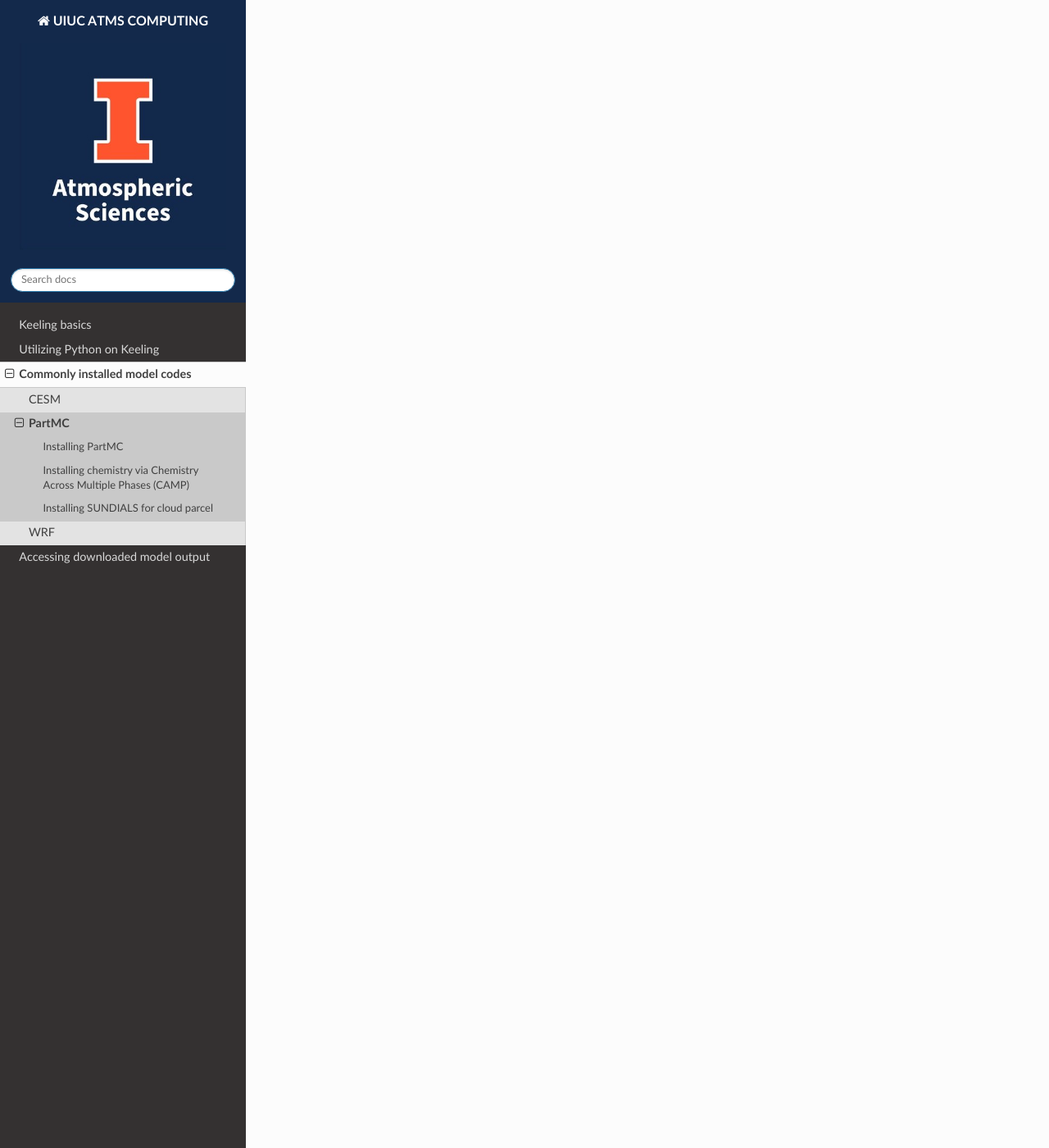
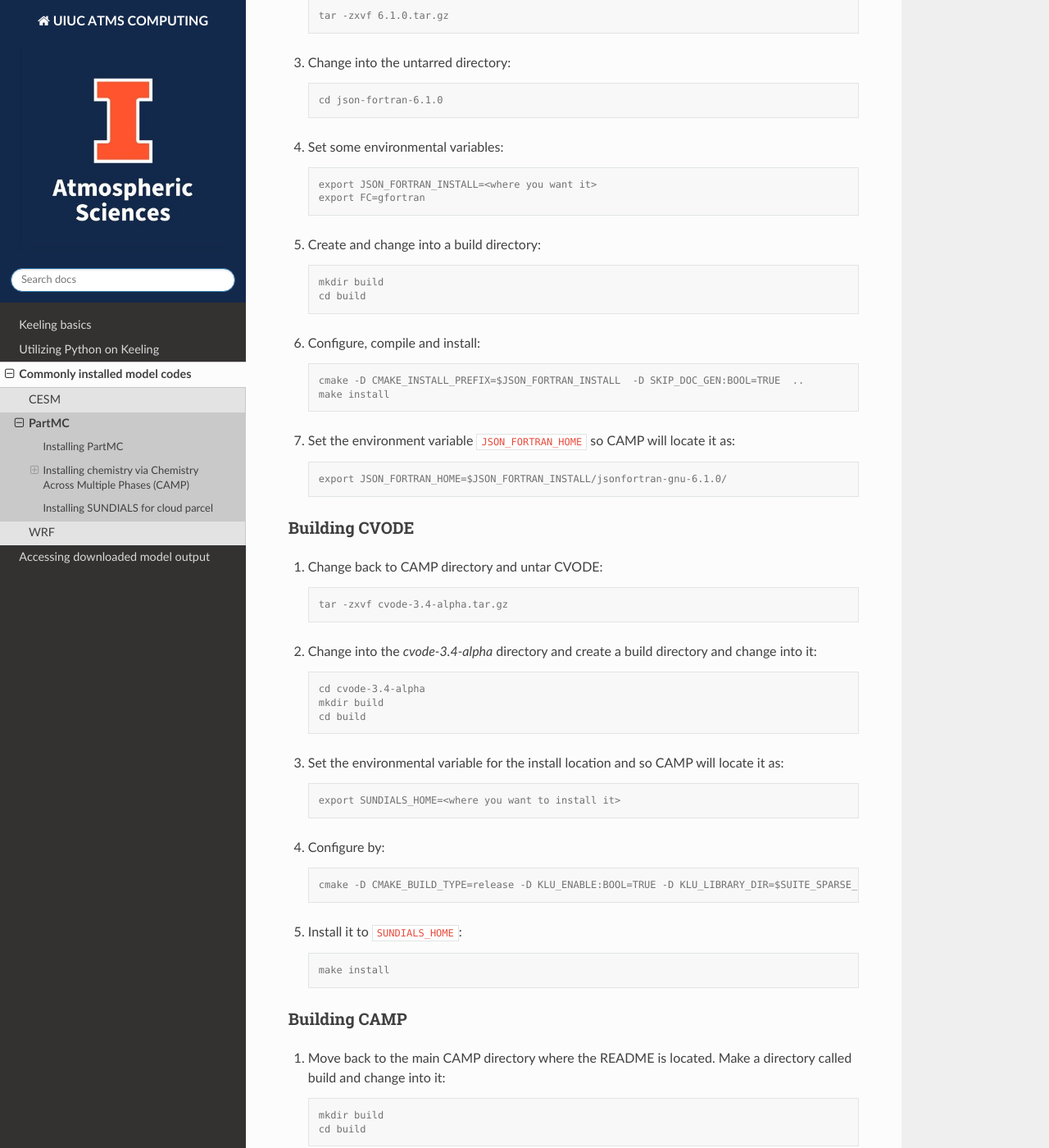
Before and after one commit to atmsillinois/uiuc-atmos-computing, a Sphinx documentation site: the page built from docs/source/partmc.rst, in a window 1280 px wide and 1400 px high, scrolled down 2869 px. Shown: the whole window at 82% size. Built offline with Sphinx 7.4.7 and the Read the Docs theme 2.0.0, drawn with Linux system fonts in a browser that asks for light colours; some of the changed text lies outside the part shown.

Commit message:
Reformat PartMC guide and add CAMP chemistry configure process (#8)
* fix ordered list formatting. added camp information

* minor fixes

```diff
--- a/docs/source/partmc.rst
+++ b/docs/source/partmc.rst
@@ -104,10 +101,158 @@
 Installing chemistry via Chemistry Across Multiple Phases (CAMP)
 ----------------------------------------------------------------
 
-CAMP is available `here <https://github.com/open-atmos/camp>`__
+CAMP is available at `open-atmos/camp <https://github.com/open-atmos/camp>`__.
+It can be cloned by:
+
+.. code-block:: console
+
+   git clone https://github.com/open-atmos/camp.git
+
+CAMP has the following library dependencies:
+
+   * SuiteSparse
+   * JSON-Fortran
+   * CVODE
+
+Building SuiteSparse
+^^^^^^^^^^^^^^^^^^^^
+
+#. Download SuiteSparse:
+
+   .. code-block:: console
+
+      curl -kLO http://faculty.cse.tamu.edu/davis/SuiteSparse/SuiteSparse-5.1.0.tar.gz
+
+#. Untar the tar file:
+
+   .. code-block:: console
+
+      tar -zxvf SuiteSparse-5.1.0.tar.gz
+
+#. Set some environmental variables
+
+   .. code-block:: console
+
+      export CXX=g++
+      export SUITE_SPARSE_HOME=<where you like to install it>
+
+#. Build and install the library:
+
+   .. code-block:: console
+
+      make install INSTALL=$SUITE_SPARSE_HOME BLAS="-L/lib64 -lopenblas"
+
+Building JSON-Fortran
+^^^^^^^^^^^^^^^^^^^^^
+
+#. Download JSON-Fortran:
+
+   .. code-block:: console
+
+      curl -LO https://github.com/jacobwilliams/json-fortran/archive/6.1.0.tar.gz
+
+#. Untar the tar file:
+
+   .. code-block:: console
+
+      tar -zxvf 6.1.0.tar.gz
+
+#. Change into the untarred directory:
+
+   .. code-block:: console
+
+      cd json-fortran-6.1.0
+
+#. Set some environmental variables:
+
+   .. code-block:: console
+
+      export JSON_FORTRAN_INSTALL=<where you want it>
+      export FC=gfortran
+
+#. Create and change into a build directory:
+
+   .. code-block:: console
+
+      mkdir build
+      cd build
+
+#. Configure, compile and install:
+
+   .. code-block:: console
+
+      cmake -D CMAKE_INSTALL_PREFIX=$JSON_FORTRAN_INSTALL  -D SKIP_DOC_GEN:BOOL=TRUE  ..
+      make install
+
+#. Set the environment variable ``JSON_FORTRAN_HOME`` so CAMP will locate it as:
+
+   .. code-block:: console
+
+      export JSON_FORTRAN_HOME=$JSON_FORTRAN_INSTALL/jsonfortran-gnu-6.1.0/
+
+Building CVODE
+^^^^^^^^^^^^^^
+
+#. Change back to CAMP directory and untar CVODE:
+
+   .. code-block:: console
+
+      tar -zxvf cvode-3.4-alpha.tar.gz
+
+#. Change into the `cvode-3.4-alpha` directory and create a build directory and change into it:
+
+   .. code-block:: console
+
+      cd cvode-3.4-alpha
+      mkdir build
+      cd build
+
+#. Set the environmental variable for the install location and so CAMP will locate it as:
+
+   .. code-block:: console
+
+      export SUNDIALS_HOME=<where you want to install it>
+
+#. Configure by:
+
+   .. code-block:: console
+
+      cmake -D CMAKE_BUILD_TYPE=release -D KLU_ENABLE:BOOL=TRUE -D KLU_LIBRARY_DIR=$SUITE_SPARSE_HOME/lib -D KLU_INCLUDE_DIR=$SUITE_SPARSE_HOME/include -D EXAMPLES_INSTALL:BOOL=FALSE -D CMAKE_INSTALL_PREFIX=$SUNDIALS_HOME ..
+
+#. Install it to ``SUNDIALS_HOME``:
+
+   .. code-block:: console
+
+      make install
+
+Building CAMP
+^^^^^^^^^^^^^
+
+#. Move back to the main CAMP directory where the README is located.
+   Make a directory called build and change into it:
+
+   .. code-block:: console
+
+      mkdir build
+      cd build
+
+#. Configure CAMP:
+
+   .. code-block:: console
+
+      ccmake3 ..
+
+   Inside ccmake press ``[c]`` to configure, edit the values as needed, press ``[c]`` again, then ``[g]`` to generate. Optional libraries can be activated by setting the ENABLE variable to ON.
+
+#. Compile CAMP and test it as follows. Some tests may fail due to bad random initial conditions, so re-run the tests a few times to see if failures persist.
+
+   .. code-block:: console
+
+      make
+      make test
 
 Installing SUNDIALS for cloud parcel
 ------------------------------------
 
 SUNDIALS (SUNDIALS is a SUite of Nonlinear and DIfferential/ALgebraic equation Solvers)
-is available for download `here <https://computing.llnl.gov/projects/sundials/sundials-software>`_.
+is available for download `from LLNL <https://computing.llnl.gov/projects/sundials/sundials-software>`__.
```
Also changed, not shown: other parts of docs/source/partmc.rst (+12 -15 lines).
